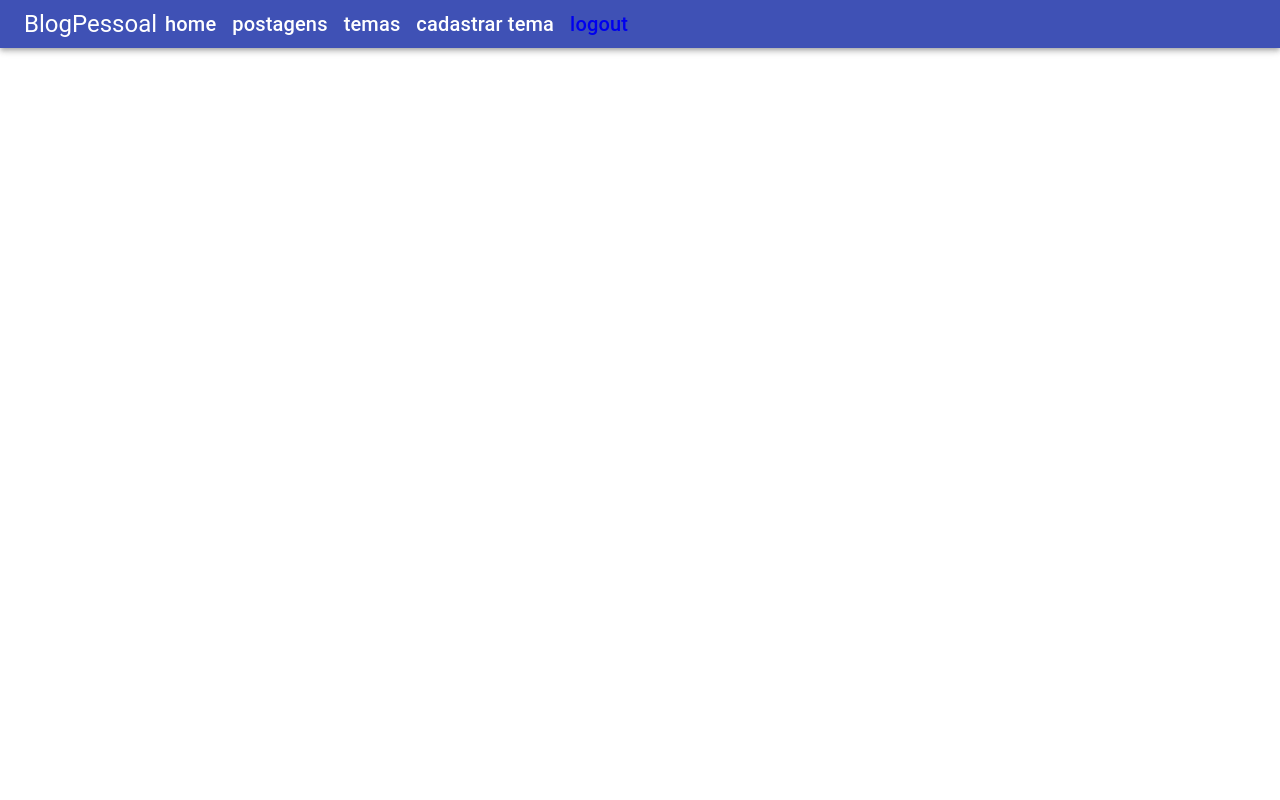
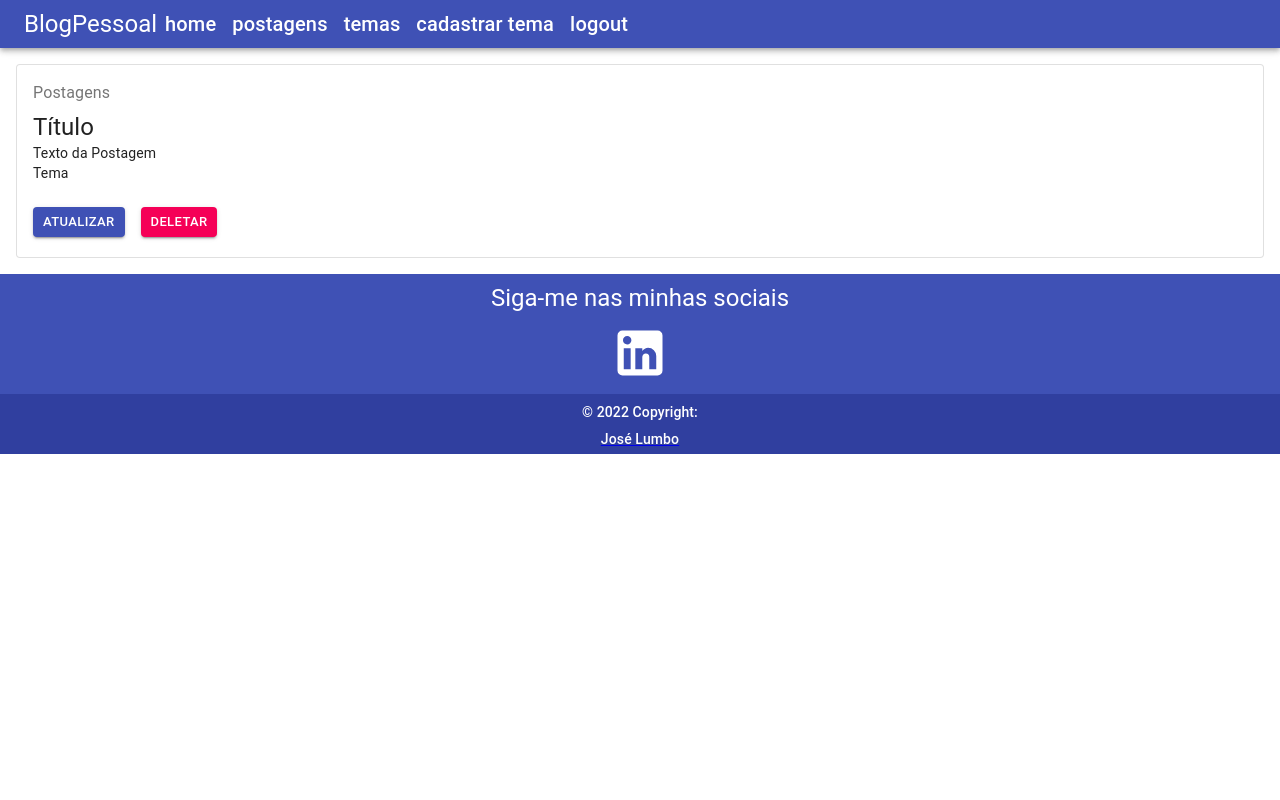
Before and after one commit to joseLumbo/BlogpessoalReact, a React (Create React App) app: page /posts in a window 1280 px wide. Shown: the top 800 px of the page. Built offline with nearby package versions, Linux system fonts and the light colour scheme.

Commit message:
Comunicação com o Back-end

```diff
--- a/src/App.tsx
+++ b/src/App.tsx
@@ -1,26 +1,37 @@
-import React from "react";
-import Navbar from "./components/estaticos/navbar/Navbar";
-import Footer from "./components/estaticos/footer/Footer";
-import Home from "./paginas/home/Home";
-import Login from "./paginas/login/Login";
-import "./App.css";
-import { BrowserRouter as Router, Route, Routes } from "react-router-dom";
+import React from 'react';
+import { BrowserRouter as Router, Route, Routes } from 'react-router-dom';
+import Navbar from './components/estaticos/navbar/Navbar';
+import Footer from './components/estaticos/footer/Footer';
+import Home from './paginas/home/Home';
+import './App.css';
+import Login from './paginas/login/Login';
+import CadastroUsuario from './cadastroUsuario/CadastroUsuario';
+import ListaTema from './components/temas/listatema/ListaTema';
+import ListaPostagem from './components/postagens/listapostagem/ListaPostagem';
 
 function App() {
   return (
     <Router>
       <Navbar />
-      <div style={{ minHeight: "100vh" }}>
-        <Routes>
-          {" "}
-          // Antigo Switch
-          <Route path="/" element={<Login />} />
-          <Route path="/login" element={<Login />} />
-          <Route path="/home" element={<Home />} />
-        </Routes>
-      </div>
+      <Routes>
+
+        <Route path="/" element={<Login  />} />
+
+        <Route path="/home" element={<Home />} />
+
+        <Route path="/login" element={<Login />} />
+
+        <Route path="/cadastrousuario" element={<CadastroUsuario/>} />
+
+        <Route path="/temas" element={<ListaTema />} />
+
+        <Route path="/posts" element={<ListaPostagem />} />
+
+
+      </Routes>
       <Footer />
     </Router>
+
   );
 }
 
--- a/src/components/estaticos/footer/Footer.tsx
+++ b/src/components/estaticos/footer/Footer.tsx
@@ -1,6 +1,5 @@
 import React from 'react';
-import InstagramIcon from '@material-ui/icons/Instagram';
-import FacebookIcon from '@material-ui/icons/Facebook';
+import GitHubIcon from '@material-ui/icons/GitHub';
 import LinkedInIcon from '@material-ui/icons/LinkedIn';
 import {Typography, Box, Grid } from '@material-ui/core';
 
--- a/src/components/estaticos/navbar/Navbar.css
+++ b/src/components/estaticos/navbar/Navbar.css
@@ -0,0 +1,8 @@
+.cursor{
+    cursor: pointer;
+    color: white;
+}
+
+.text-decorator-none{
+    text-decoration: none;
+}
--- /dev/null
+++ b/src/components/postagens/listapostagem/ListaPostagem.css
@@ -0,0 +1,3 @@
+.text-decorator-none{
+    text-decoration: none;
+}
--- /dev/null
+++ b/src/components/postagens/listapostagem/ListaPostagem.tsx
@@ -0,0 +1,50 @@
+import React from 'react'
+import { Link } from 'react-router-dom'
+import { Box, Card, CardActions, CardContent, Button, Typography } from '@material-ui/core';
+import './ListaPostagem.css';
+
+function ListaPostagem() {
+
+  return (
+    <>
+      <Box m={2} >
+        <Card variant="outlined">
+          <CardContent>
+            <Typography color="textSecondary" gutterBottom>
+              Postagens
+            </Typography>
+            <Typography variant="h5" component="h2">
+              Título
+            </Typography>
+            <Typography variant="body2" component="p">
+              Texto da Postagem
+            </Typography>
+            <Typography variant="body2" component="p">
+              Tema
+            </Typography>
+          </CardContent>
+          <CardActions>
+            <Box display="flex" justifyContent="center" mb={1.5}>
+
+              <Link to="" className="text-decorator-none" >
+                <Box mx={1}>
+                  <Button variant="contained" className="marginLeft" size='small' color="primary" >
+                    atualizar
+                  </Button>
+                </Box>
+              </Link>
+              <Link to="" className="text-decorator-none">
+                <Box mx={1}>
+                  <Button variant="contained" size='small' color="secondary">
+                    deletar
+                  </Button>
+                </Box>
+              </Link>
+            </Box>
+          </CardActions>
+        </Card>
+      </Box>
+    </>)
+}
+
+export default ListaPostagem;
--- /dev/null
+++ b/src/components/postagens/tabpostagem/TabPostagem.css
@@ -0,0 +1,3 @@
+.titulo{
+    font-weight: bold;
+ }
--- /dev/null
+++ b/src/components/postagens/tabpostagem/TabPostagem.tsx
@@ -0,0 +1,36 @@
+
+import React, {useState} from 'react'
+import { AppBar, Tab, Tabs, Typography, Box } from '@material-ui/core';
+import { TabContext, TabPanel } from '@material-ui/lab';
+import ListaPostagem from '../listapostagem/ListaPostagem';
+import './TabPostagem.css';
+
+
+function TabPostagem() {
+    const [value, setValue] = useState('1')
+    function handleChange(event: React.ChangeEvent<{}>, newValue: string){
+        setValue(newValue);
+    }
+  return (
+    <>
+      <TabContext value={value}>
+        <AppBar position="static">
+          <Tabs centered indicatorColor="secondary" onChange={handleChange}>
+            <Tab label="Todas as postagens" value="1"/>
+            <Tab label="Sobre Mim" value="2" />
+          </Tabs>
+        </AppBar>
+        <TabPanel value="1" >
+          <Box display="flex" flexWrap="wrap" justifyContent="center">
+            <ListaPostagem />
+          </Box>
+        </TabPanel>
+        <TabPanel value="2">
+          <Typography variant="h5" gutterBottom color="textPrimary" component="h5" align="center" className="titulo">Sobre-nós</Typography>
+          <Typography variant="body1" gutterBottom color="textPrimary" align="justify">Lorem ipsum, dolor sit amet consectetur adipisicing elit. Dignissimos ut eveniet natus totam et, voluptate dicta tempore alias, odio nobis non eius cupiditate minima inventore pariatur! Ipsum itaque consectetur voluptatibus. Lorem ipsum dolor sit amet consectetur adipisicing elit. Quo velit consequuntur suscipit fugiat, nam quis quod quaerat veritatis et, vel ratione beatae, facere neque! Quo animi porro voluptate saepe deleniti? Lorem ipsum dolor sit amet consectetur adipisicing elit. Inventore adipisci, officia aut quidem dolorum deserunt iure dolorem doloribus velit nobis quas consequatur at ullam odit, nesciunt est nulla nihil excepturi!</Typography>
+        </TabPanel>
+      </TabContext>
+    </>
+  );
+}
+export default TabPostagem;
--- /dev/null
+++ b/src/components/temas/listatema/ListaTema.css
@@ -0,0 +1,3 @@
+.text-decorator-none{
+    text-decoration: none;
+}
--- /dev/null
+++ b/src/components/temas/listatema/ListaTema.tsx
@@ -0,0 +1,46 @@
+import React from 'react'
+import { Link } from 'react-router-dom'
+import { Box, Card, CardActions, CardContent, Button, Typography } from '@material-ui/core';
+import './ListaTema.css';
+
+function ListaTema() {
+
+  return (
+    <>
+      <Box m={2} >
+        <Card variant="outlined">
+          <CardContent>
+            <Typography color="textSecondary" gutterBottom>
+              Tema
+            </Typography>
+            <Typography variant="h5" component="h2">
+              Minha descrição
+            </Typography>
+          </CardContent>
+          <CardActions>
+            <Box display="flex" justifyContent="center" mb={1.5} >
+
+              <Link to="" className="text-decorator-none">
+                <Box mx={1}>
+                  <Button variant="contained" className="marginLeft" size='small' color="primary" >
+                    atualizar
+                  </Button>
+                </Box>
+              </Link>
+              <Link to="" className="text-decorator-none">
+                <Box mx={1}>
+                  <Button variant="contained" size='small' color="secondary">
+                    deletar
+                  </Button>
+                </Box>
+              </Link>
+            </Box>
+          </CardActions>
+        </Card>
+      </Box>
+    </>
+  );
+}
+
+
+export default ListaTema;
--- a/src/paginas/home/Home.css
+++ b/src/paginas/home/Home.css
@@ -1,11 +1,18 @@
-.titulo{
-    color: blue;
-    text-align: center;
+.caixa{
+    background-color: #3F51B5;
 }
 
-.img{
-    width: 500px;
-    height: 500px;
-    display: block;
-    margin: 0 auto;
+.titulo{
+   color: white !important;
+   font-weight: bold !important;
 }
+
+.botao{
+    border-color: white !important;
+    background-color: #3F51B5;
+    color: white !important;
+}
+
+.postagens{
+    background-color:ghostwhite;
+}
--- a/src/paginas/home/Home.tsx
+++ b/src/paginas/home/Home.tsx
@@ -1,26 +1,28 @@
 import React from 'react';
 import {Typography, Box, Grid, Button} from '@material-ui/core';
+import TabPostagem from '../../components/postagens/tabpostagem/TabPostagem';
 import './Home.css';
 
 function Home() {
     return (
         <>
-            <Grid container direction="row" justifyContent="center" alignItems="center" style={{ backgroundColor: "#3F51B5" }}>
+            <Grid container direction="row" justifyContent="center" alignItems="center" className='caixa'>
                 <Grid alignItems="center" item xs={6}>
                     <Box paddingX={20} >
-                        <Typography variant="h3" gutterBottom color="textPrimary" component="h3" align="center" style={{ color: "white", fontWeight: "bold" }}>Seja bem vindo(a)!</Typography>
-                        <Typography variant="h5" gutterBottom color="textPrimary" component="h5" align="center" style={{ color: "white", fontWeight: "bold" }}>expresse aqui os seus pensamentos e opiniões!</Typography>
+                        <Typography variant="h3" gutterBottom color="textPrimary" component="h3" align="center" className='titulo'>Seja bem vindo(a)!</Typography>
+                        <Typography variant="h5" gutterBottom color="textPrimary" component="h5" align="center" className='titulo'>expresse aqui os seus pensamentos e opiniões!</Typography>
                     </Box>
                     <Box display="flex" justifyContent="center">
                         <Box marginRight={1}>
                         </Box>
-                        <Button variant="outlined" style={{ borderColor: "white", backgroundColor: "#3F51B5", color: "white" }}>Ver Postagens</Button>
+                        <Button variant="outlined" className='botao'>Ver Postagens</Button>
                     </Box>
                 </Grid>
                 <Grid item xs={6} >
-                <img src="https://i.imgur.com/H88yIo2.png" alt="" width="500px" height="500px" />
+                    <img src="https://i.imgur.com/H88yIo2.png" alt="" width="500px" height="500px" />
                 </Grid>
-                <Grid xs={12} style={{ backgroundColor: "white" }}>
+                <Grid xs={12} className='postagens'>
+                    <TabPostagem />
                 </Grid>
             </Grid>
         </>
```
Also changed, not shown: src/components/estaticos/footer/Footer.css (+18 -0 lines).
